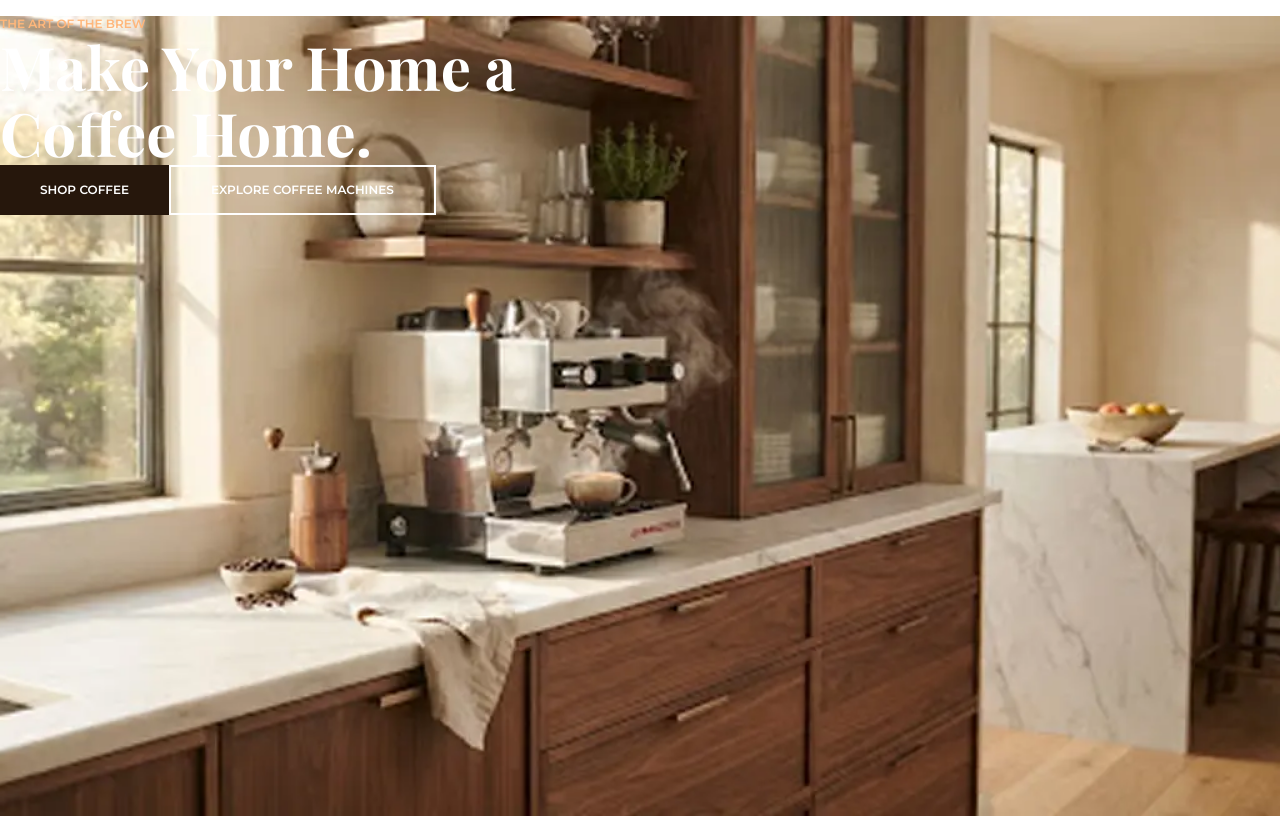
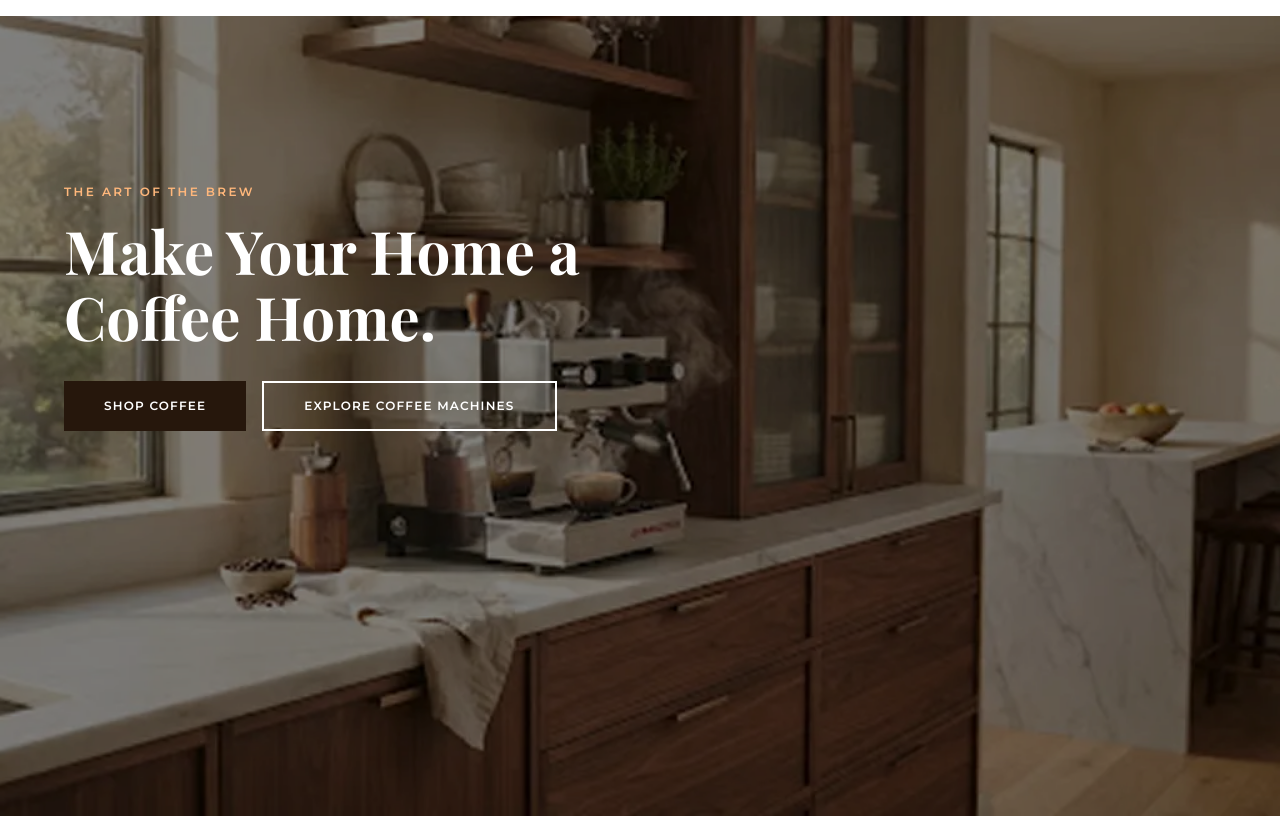
Before and after one commit to Sajed-Najem/project0, a website: page index.html in a window 1280 px wide. Shown: the part 96-912 px from the top of the page. Drawn offline with nearby package versions, Linux system fonts and the light colour scheme; a web font is replaced by a local one.

Commit message:
modifying hero section

```diff
--- a/index.html
+++ b/index.html
@@ -85,23 +85,24 @@
             </div>
         </div>
     </header>
-    <hero>
-        <img class=" hidden md:block absolute z-0  h-full w-full object-cover object-center"
+    <hero class="my-container ">
+         <img class=" hidden brightness-50 md:block  absolute z-0  h-full w-full object-cover object-center"
             src="src\assests\imgs\hero.webp" alt="hero-background" />
-        <div class="relative z-10 text-[12px] font-semibold leading-[16.8px] text-[#FFB77B]">
-            <p>THE ART OF THE BREW</p>
-        </div>
-        <div>
-            <h1 class=" relative z-10 headline-xl text-white">Make Your Home a <br>
+        <div class="relative z-10 hidden md:block mt-36 ml-16  ">
+            <h4 class="text-[12px] font-semibold leading-[16.8px] tracking-[2.4px] text-[#FFB77B] pb-4">THE ART OF THE BREW</h4>
+            <div>
+            <h1 class="headline-xl text-white pr-[175.55px] pb-8">Make Your Home a <br>
                 Coffee Home.</h1>
 
         </div>
-        <div class=" flex relative z-10">
-            <button class="bg-primary-dark text-white font-montserrat text-[12px] font-semibold leading-[16.8px] py-3.75 px-10" type="button">SHOP COFFEE</button>
-            <button class="text-white font-montserrat text-[12px] font-semibold leading-[16.8px] py-3.75 px-10 border-solid border-white border-2" type="button">EXPLORE COFFEE MACHINES</button>
+        <div class=" flex gap-4">
+            <button class="bg-primary-dark text-white font-montserrat text-[12px] font-semibold tracking-[1.2px] leading-[16.8px] py-3.75 px-10" type="button">SHOP COFFEE</button>
+            <button class="text-white font-montserrat text-[12px] font-semibold tracking-[1.2px] leading-[16.8px] py-3.75 px-10 border-solid border-white border-2" type="button">EXPLORE COFFEE MACHINES</button>
         </div>
+        </div>
+
         <img class=" block md:hidden absolute  h-full w-full object-cover object-center"
-            src="src\assests\imgs\M-hero.webp" alt="hero-background" />
+            src="src/assests/imgs/M-hero.webp" alt="hero-background" />
     </hero>
 
 </body>
--- a/src/input.css
+++ b/src/input.css
@@ -6,6 +6,7 @@
 
     --color-primary-dark: #26170C;
     --color-primary-light: #79573F;
+    --background-image-hero: url('src/assests/imgs/M-hero.webp');
 
 
 
@@ -43,6 +44,10 @@
         font-weight: 600;
         line-height: 1.3;
     }
+
+     button {
+    cursor: pointer;
+  }
 }
 
 @layer components {
@@ -57,6 +62,8 @@
        hover:text-primary-light
          hover:underline;
     }
+
+
 
     .my-container {
     width: 100%;
```
Also changed, not shown: src/output.css.
